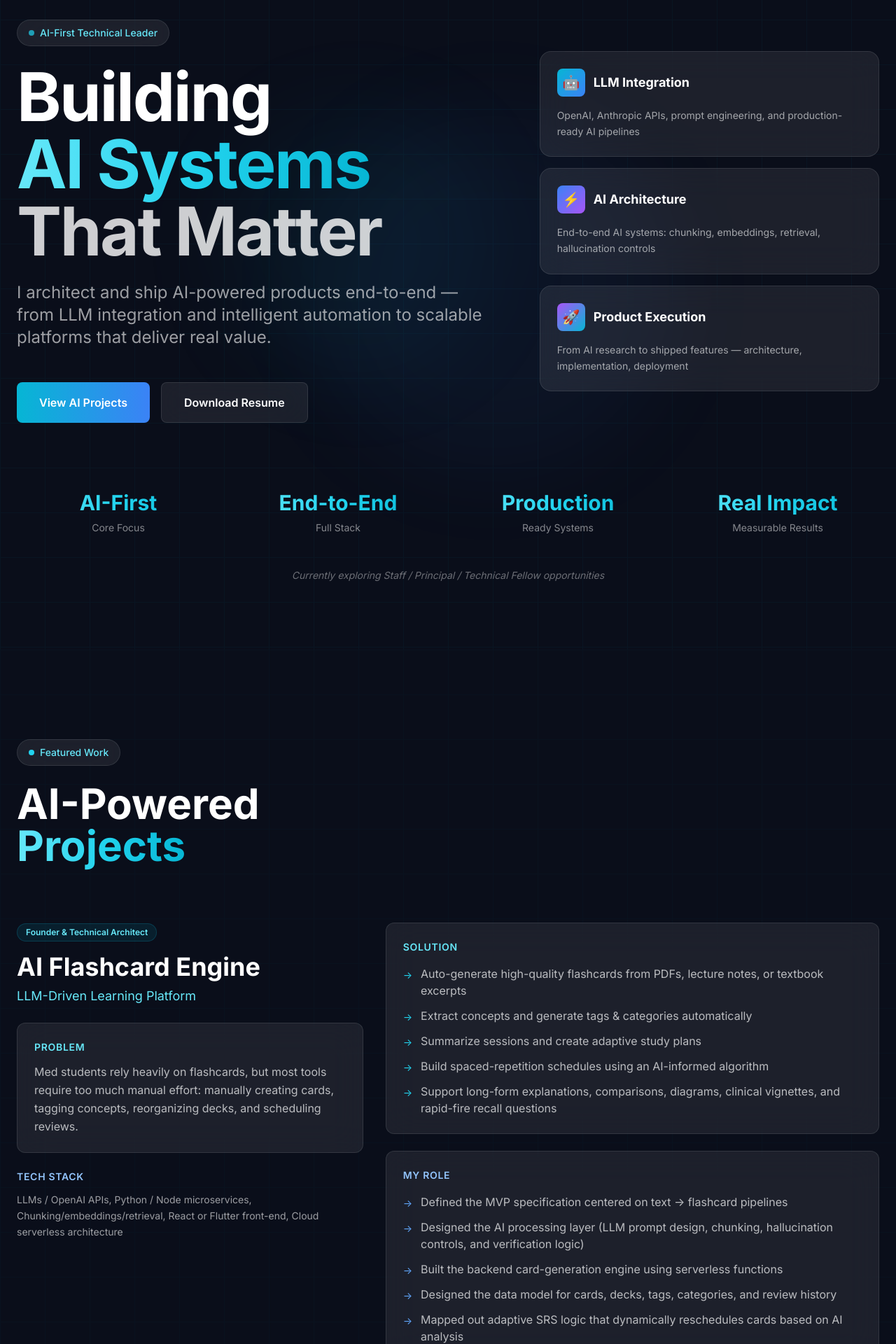
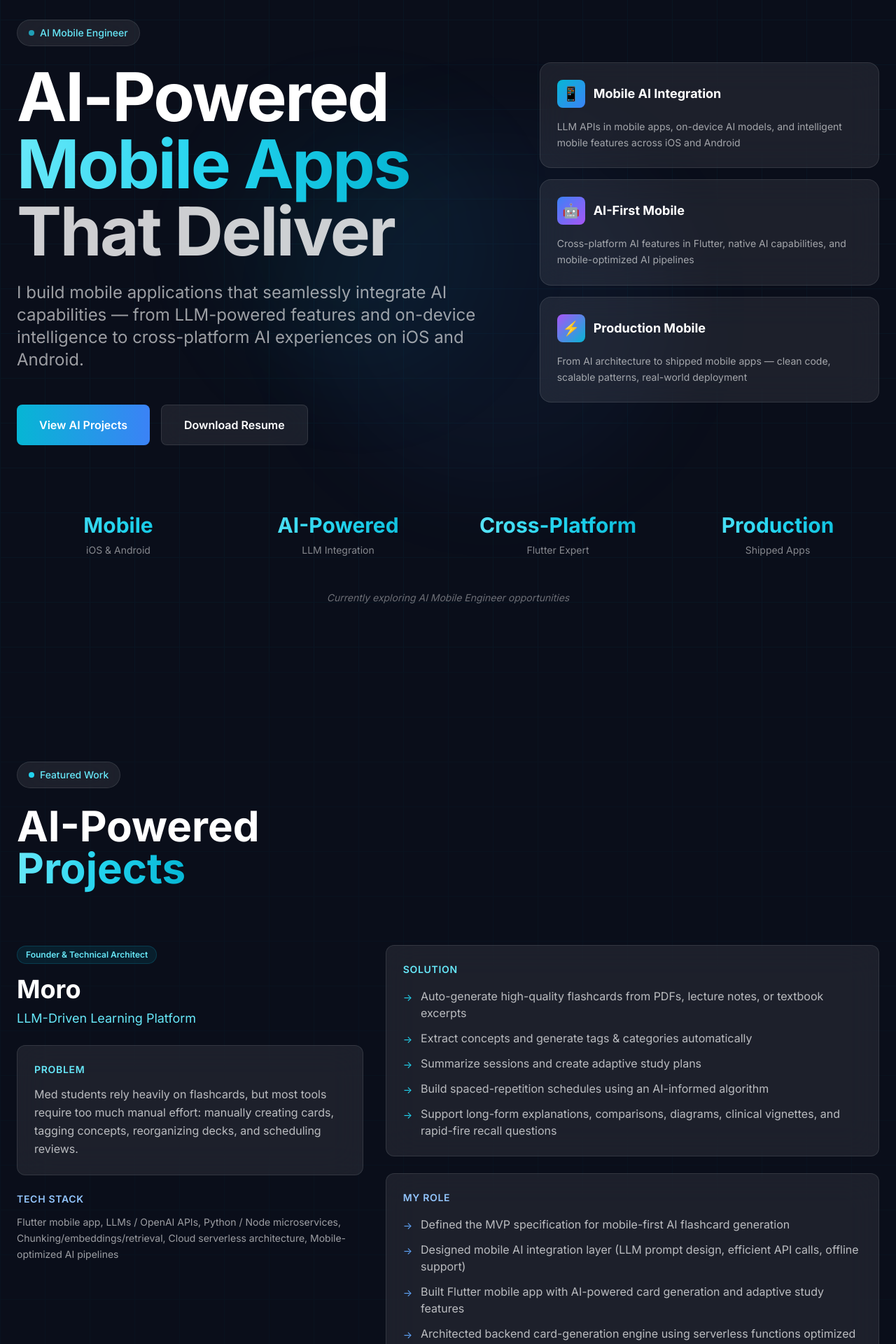
Before and after one commit to kamal-haider/KAMAL_PORTFOLIO, a Next.js app: page / in a window 1280 px wide. Shown: the part 100-2020 px from the top of the page at 70% size. Built offline with nearby package versions, Linux system fonts and the light colour scheme.

Commit message:
Update layout

```diff
--- a/app/layout.tsx
+++ b/app/layout.tsx
@@ -2,8 +2,8 @@ import type { Metadata } from "next";
 import "./globals.css";
 
 export const metadata: Metadata = {
-  title: "Kamal Haider - AI-First Technical Leader & Product Architect",
-  description: "I architect and ship AI-powered systems end-to-end — from LLM integration and intelligent automation to scalable product platforms. Building AI systems that matter.",
+  title: "Kamal Haider - AI Mobile Engineer & Technical Leader",
+  description: "I build AI-powered mobile applications that integrate LLMs, on-device AI, and intelligent features into production-ready iOS and Android apps. Mobile-first AI engineering.",
 };
 
 export default function RootLayout({
--- a/components/About.tsx
+++ b/components/About.tsx
@@ -12,9 +12,9 @@ export default function About() {
             <span className="text-sm font-medium text-cyan-300">About</span>
           </div>
           <h2 className="text-5xl md:text-6xl font-bold mb-6">
-            <span className="text-white">AI-First</span>
+            <span className="text-white">AI Mobile</span>
             <br />
-            <span className="gradient-text-ai">Builder</span>
+            <span className="gradient-text-ai">Engineer</span>
           </h2>
         </div>
 
@@ -24,7 +24,7 @@ export default function About() {
           <div className="space-y-8">
             <div className="glass-strong rounded-2xl p-8 border border-white/5">
               <p className="text-xl leading-relaxed text-white/80 mb-6">
-                I architect intelligent systems from the ground up — designing LLM integration layers, building AI processing pipelines, and turning complex AI capabilities into production-ready products that deliver real value.
+                I build mobile applications that seamlessly integrate AI capabilities — from LLM-powered features and on-device intelligence to cross-platform AI experiences. I specialize in bringing AI to iOS and Android apps in ways that feel native, performant, and genuinely useful.
               </p>
 
               <div className="pt-6 border-t border-white/5">
@@ -45,19 +45,19 @@ export default function About() {
               <ul className="space-y-3 text-white/70">
                 <li className="flex items-start gap-3">
                   <span className="text-cyan-400 mt-1.5 text-lg">→</span>
-                  <span>Architected AI-powered products like Roomzy (image generation) and an AI flashcard engine (LLM-driven learning)</span>
+                  <span>Built AI-powered mobile apps integrating LLM APIs, on-device AI models, and intelligent features for iOS and Android</span>
                 </li>
                 <li className="flex items-start gap-3">
                   <span className="text-cyan-400 mt-1.5 text-lg">→</span>
-                  <span>Built end-to-end AI systems: prompt engineering, chunking pipelines, hallucination controls, and adaptive algorithms</span>
+                  <span>Architected mobile AI systems: prompt engineering for mobile, efficient API integration, offline AI capabilities, and adaptive mobile algorithms</span>
                 </li>
                 <li className="flex items-start gap-3">
                   <span className="text-cyan-400 mt-1.5 text-lg">→</span>
-                  <span>Designed and shipped cross-platform apps with clean architecture and scalable backend systems</span>
+                  <span>Designed and shipped cross-platform Flutter apps with AI features, clean architecture, and mobile-optimized AI pipelines</span>
                 </li>
                 <li className="flex items-start gap-3">
                   <span className="text-cyan-400 mt-1.5 text-lg">→</span>
-                  <span>Operated real businesses end-to-end, blending AI tech with practical operations and measurable outcomes</span>
+                  <span>Led mobile teams building production AI features, from architecture to deployment across iOS, Android, and web platforms</span>
                 </li>
               </ul>
             </div>
@@ -70,15 +70,15 @@ export default function About() {
               <ul className="space-y-3 text-white/70">
                 <li className="flex items-start gap-3">
                   <span className="text-blue-400 mt-1.5 text-lg">→</span>
-                  <span>Designing AI systems that solve real problems — from prompt engineering to production deployment</span>
+                  <span>Building mobile AI features that feel native and performant — from on-device models to cloud LLM integration</span>
                 </li>
                 <li className="flex items-start gap-3">
                   <span className="text-blue-400 mt-1.5 text-lg">→</span>
-                  <span>Owning AI products end-to-end: architecture, LLM integration, data pipelines, and user experience</span>
+                  <span>Owning mobile AI products end-to-end: architecture, LLM integration in mobile apps, efficient data pipelines, and polished UX</span>
                 </li>
                 <li className="flex items-start gap-3">
                   <span className="text-blue-400 mt-1.5 text-lg">→</span>
-                  <span>Working with teams who care about AI impact, technical craftsmanship, and building the future</span>
+                  <span>Working with teams building AI-powered mobile experiences that combine technical excellence with real user value</span>
                 </li>
               </ul>
             </div>
--- a/components/Contact.tsx
+++ b/components/Contact.tsx
@@ -21,7 +21,7 @@ export default function Contact() {
             <span className="gradient-text-ai">Together</span>
           </h2>
           <p className="text-lg text-white/60 leading-relaxed max-w-2xl mx-auto">
-            If you're looking for someone who can architect AI-powered systems, integrate LLMs into production products, and turn complex AI capabilities into practical features — I'd love to talk.
+            If you're looking for someone who can build AI-powered mobile apps, integrate LLMs into iOS and Android applications, and create intelligent mobile experiences — I'd love to talk.
           </p>
         </div>
 
--- a/components/Experience.tsx
+++ b/components/Experience.tsx
@@ -43,12 +43,12 @@ export default function Experience() {
 
   const skills = {
     "AI & Machine Learning": [
-      "LLM integration (OpenAI APIs, Anthropic)",
-      "Prompt engineering & optimization",
-      "AI processing pipelines (chunking, embeddings, retrieval)",
-      "Image generation APIs (Stable Diffusion)",
-      "Hallucination controls & verification logic",
-      "Adaptive AI algorithms"
+      "Mobile LLM integration (OpenAI, Anthropic in iOS/Android)",
+      "On-device AI models & mobile optimization",
+      "Mobile AI pipelines (efficient API calls, caching, offline)",
+      "Cross-platform AI features (Flutter + AI)",
+      "Mobile prompt engineering & optimization",
+      "AI-powered mobile UX patterns"
     ],
     "Languages": [
       "Dart (Flutter)",
@@ -121,7 +121,7 @@ export default function Experience() {
                 <span className="text-2xl">🤖</span>
               </div>
               <div>
-                <h3 className="text-2xl font-bold text-white">AI & Machine Learning</h3>
+                <h3 className="text-2xl font-bold text-white">Mobile AI & Machine Learning</h3>
                 <p className="text-sm text-cyan-300">Core Expertise</p>
               </div>
             </div>
--- a/components/FeaturedWork.tsx
+++ b/components/FeaturedWork.tsx
@@ -1,7 +1,7 @@
 export default function FeaturedWork() {
   const projects = [
     {
-      title: "AI Flashcard Engine",
+      title: "Moro",
       subtitle: "LLM-Driven Learning Platform",
       role: "Founder & Technical Architect",
       problem: "Med students rely heavily on flashcards, but most tools require too much manual effort: manually creating cards, tagging concepts, reorganizing decks, and scheduling reviews.",
@@ -13,18 +13,18 @@ export default function FeaturedWork() {
         "Support long-form explanations, comparisons, diagrams, clinical vignettes, and rapid-fire recall questions"
       ],
       roleDetails: [
-        "Defined the MVP specification centered on text → flashcard pipelines",
-        "Designed the AI processing layer (LLM prompt design, chunking, hallucination controls, and verification logic)",
-        "Built the backend card-generation engine using serverless functions",
-        "Designed the data model for cards, decks, tags, categories, and review history",
-        "Mapped out adaptive SRS logic that dynamically reschedules cards based on AI analysis"
+        "Defined the MVP specification for mobile-first AI flashcard generation",
+        "Designed mobile AI integration layer (LLM prompt design, efficient API calls, offline support)",
+        "Built Flutter mobile app with AI-powered card generation and adaptive study features",
+        "Architected backend card-generation engine using serverless functions optimized for mobile",
+        "Designed mobile-optimized data model and adaptive SRS logic with AI-driven rescheduling"
       ],
       impact: [
         "Reduces card creation time from hours → seconds",
         "Produces higher-quality, clinically relevant cards compared to manual writing",
         "Lays the foundation for a broader AI study ecosystem"
       ],
-      tech: "LLMs / OpenAI APIs, Python / Node microservices, Chunking/embeddings/retrieval, React or Flutter front-end, Cloud serverless architecture"
+      tech: "Flutter mobile app, LLMs / OpenAI APIs, Python / Node microservices, Chunking/embeddings/retrieval, Cloud serverless architecture, Mobile-optimized AI pipelines"
     },
     {
       title: "Roomzy",
@@ -37,10 +37,10 @@ export default function FeaturedWork() {
         "Supports freemium, pay-as-you-go, and subscription pricing"
       ],
       roleDetails: [
-        "Defined the full product roadmap and go-to-market strategy",
-        "Designed the MVP architecture: frontend app, AI integration layer, and backend APIs",
-        "Led branding, landing page copy, and early marketing experiments",
-        "Integrated business metrics into the product (conversion points, retention levers)"
+        "Defined the full product roadmap for mobile-first AI image generation",
+        "Designed mobile MVP architecture: React/Next.js web app with mobile-responsive design, AI integration layer, and backend APIs",
+        "Architected mobile-optimized image upload and generation pipeline",
+        "Led branding, landing page copy, and early marketing experiments with mobile user focus"
       ],
       impact: [
         "Created a scalable digital product that can operate independent of my time",
@@ -71,28 +71,6 @@ export default function FeaturedWork() {
         "Serves as a foundation for a future collaborative productivity platform"
       ],
       tech: "Flutter, Firebase/Firestore, Clean Architecture, Riverpod, Dart"
-    },
-    {
-      title: "STR Systems",
-      subtitle: "Short-Term Rental Tech & Operations",
-      role: "Founder / Operator",
-      problem: "Beyond software, I built an operational system around two short-term rental properties in South Florida.",
-      solution: [
-        "STR #1: Beachfront condo in Hollywood, FL",
-        "STR #2: Single-family home in Palmetto Bay, FL"
-      ],
-      roleDetails: [
-        "Automated pricing via tools like PriceLabs",
-        "Calendar, cleaning, and guest messaging workflows",
-        "Check-in/check-out systems (smart locks, access codes, guest instructions)",
-        "Compliance workflows (licenses, tax filings, insurance)"
-      ],
-      impact: [
-        "Direct experience running a real business with real constraints",
-        "Built systems that blend tech, operations, and customer experience",
-        "Reinforces my bias toward measurable outcomes, not 'just code'"
-      ],
-      tech: "PriceLabs, smart locks, automation tools, compliance systems"
     }
   ];
 
--- a/components/Hero.tsx
+++ b/components/Hero.tsx
@@ -32,19 +32,19 @@ export default function Hero() {
             <div className="space-y-6">
               <div className="inline-flex items-center gap-2 px-4 py-2 rounded-full glass-strong border border-cyan-500/20">
                 <span className="w-2 h-2 bg-cyan-400 rounded-full animate-pulse-slow"></span>
-                <span className="text-sm font-medium text-cyan-300">AI-First Technical Leader</span>
+                <span className="text-sm font-medium text-cyan-300">AI Mobile Engineer</span>
               </div>
 
               <h1 className="text-6xl md:text-7xl lg:text-8xl font-bold leading-[1.1] tracking-tight">
-                <span className="text-white">Building</span>
+                <span className="text-white">AI-Powered</span>
                 <br />
-                <span className="gradient-text-ai">AI Systems</span>
+                <span className="gradient-text-ai">Mobile Apps</span>
                 <br />
-                <span className="text-white/80">That Matter</span>
+                <span className="text-white/80">That Deliver</span>
               </h1>
 
               <p className="text-xl md:text-2xl text-white/60 leading-relaxed max-w-2xl">
-                I architect and ship AI-powered products end-to-end — from LLM integration and intelligent automation to scalable platforms that deliver real value.
+                I build mobile applications that seamlessly integrate AI capabilities — from LLM-powered features and on-device intelligence to cross-platform AI experiences on iOS and Android.
               </p>
             </div>
 
@@ -72,36 +72,36 @@ export default function Hero() {
             <div className="glass-strong rounded-2xl p-6 border border-cyan-500/10 hover:border-cyan-500/30 transition-all duration-300">
               <div className="flex items-center gap-3 mb-4">
                 <div className="w-10 h-10 rounded-lg bg-gradient-to-br from-cyan-500 to-blue-500 flex items-center justify-center">
-                  <span className="text-xl">🤖</span>
+                  <span className="text-xl">📱</span>
                 </div>
-                <h3 className="text-lg font-bold text-white">LLM Integration</h3>
+                <h3 className="text-lg font-bold text-white">Mobile AI Integration</h3>
               </div>
               <p className="text-sm text-white/60 leading-relaxed">
-                OpenAI, Anthropic APIs, prompt engineering, and production-ready AI pipelines
+                LLM APIs in mobile apps, on-device AI models, and intelligent mobile features across iOS and Android
               </p>
             </div>
 
             <div className="glass-strong rounded-2xl p-6 border border-blue-500/10 hover:border-blue-500/30 transition-all duration-300">
               <div className="flex items-center gap-3 mb-4">
                 <div className="w-10 h-10 rounded-lg bg-gradient-to-br from-blue-500 to-purple-500 flex items-center justify-center">
-                  <span className="text-xl">⚡</span>
+                  <span className="text-xl">🤖</span>
                 </div>
-                <h3 className="text-lg font-bold text-white">AI Architecture</h3>
+                <h3 className="text-lg font-bold text-white">AI-First Mobile</h3>
               </div>
               <p className="text-sm text-white/60 leading-relaxed">
-                End-to-end AI systems: chunking, embeddings, retrieval, hallucination controls
+                Cross-platform AI features in Flutter, native AI capabilities, and mobile-optimized AI pipelines
               </p>
             </div>
 
             <div className="glass-strong rounded-2xl p-6 border border-purple-500/10 hover:border-purple-500/30 transition-all duration-300">
               <div className="flex items-center gap-3 mb-4">
                 <div className="w-10 h-10 rounded-lg bg-gradient-to-br from-purple-500 to-cyan-500 flex items-center justify-center">
-                  <span className="text-xl">🚀</span>
+                  <span className="text-xl">⚡</span>
                 </div>
-                <h3 className="text-lg font-bold text-white">Product Execution</h3>
+                <h3 className="text-lg font-bold text-white">Production Mobile</h3>
               </div>
               <p className="text-sm text-white/60 leading-relaxed">
-                From AI research to shipped features — architecture, implementation, deployment
+                From AI architecture to shipped mobile apps — clean code, scalable patterns, real-world deployment
               </p>
             </div>
           </div>
@@ -110,25 +110,25 @@ export default function Hero() {
         {/* Bottom section - Quick stats/pillars */}
         <div className="mt-24 grid grid-cols-2 md:grid-cols-4 gap-6">
           <div className="text-center">
-            <div className="text-3xl font-bold gradient-text-ai mb-2">AI-First</div>
-            <div className="text-sm text-white/50">Core Focus</div>
+            <div className="text-3xl font-bold gradient-text-ai mb-2">Mobile</div>
+            <div className="text-sm text-white/50">iOS & Android</div>
           </div>
           <div className="text-center">
-            <div className="text-3xl font-bold gradient-text-ai mb-2">End-to-End</div>
-            <div className="text-sm text-white/50">Full Stack</div>
+            <div className="text-3xl font-bold gradient-text-ai mb-2">AI-Powered</div>
+            <div className="text-sm text-white/50">LLM Integration</div>
+          </div>
+          <div className="text-center">
+            <div className="text-3xl font-bold gradient-text-ai mb-2">Cross-Platform</div>
+            <div className="text-sm text-white/50">Flutter Expert</div>
           </div>
           <div className="text-center">
             <div className="text-3xl font-bold gradient-text-ai mb-2">Production</div>
-            <div className="text-sm text-white/50">Ready Systems</div>
-          </div>
-          <div className="text-center">
-            <div className="text-3xl font-bold gradient-text-ai mb-2">Real Impact</div>
-            <div className="text-sm text-white/50">Measurable Results</div>
+            <div className="text-sm text-white/50">Shipped Apps</div>
           </div>
         </div>
 
         <p className="text-center text-sm text-white/40 mt-12 italic">
-          Currently exploring Staff / Principal / Technical Fellow opportunities
+          Currently exploring AI Mobile Engineer opportunities
         </p>
       </div>
     </section>
```
